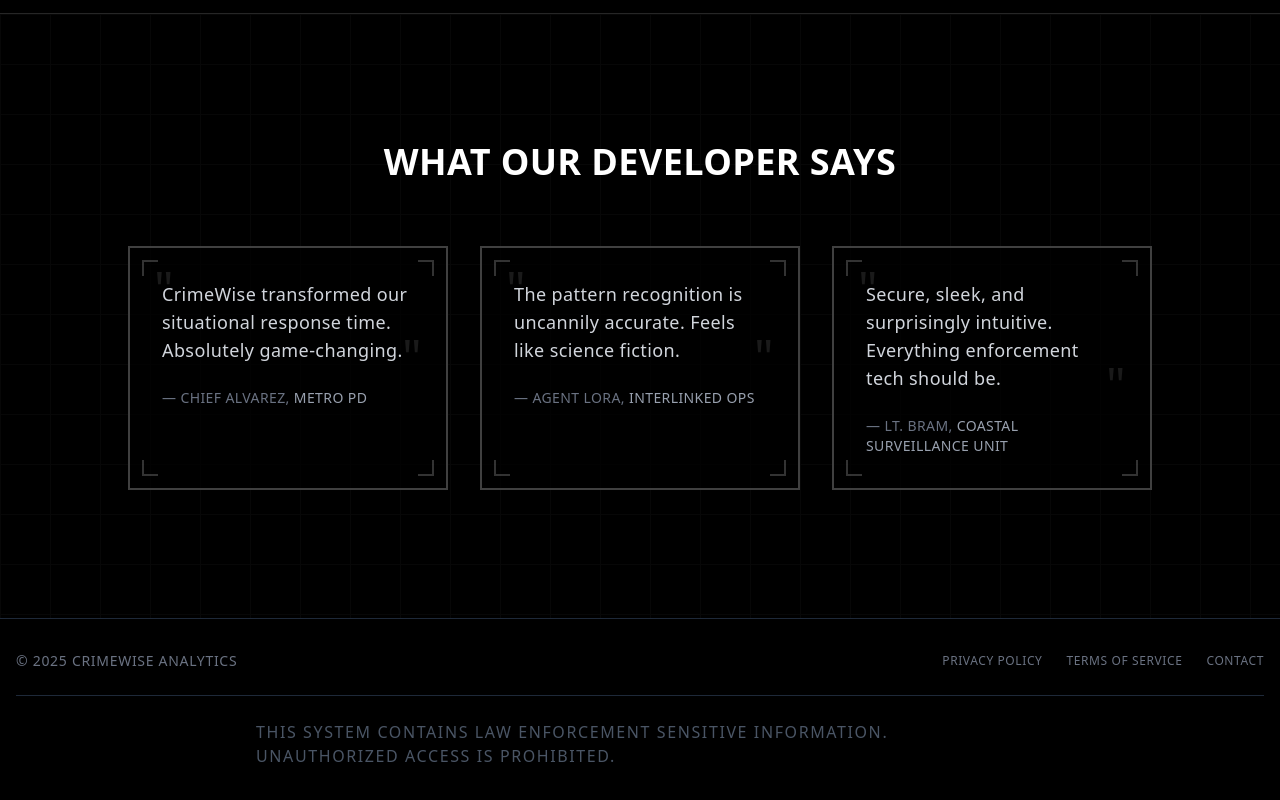
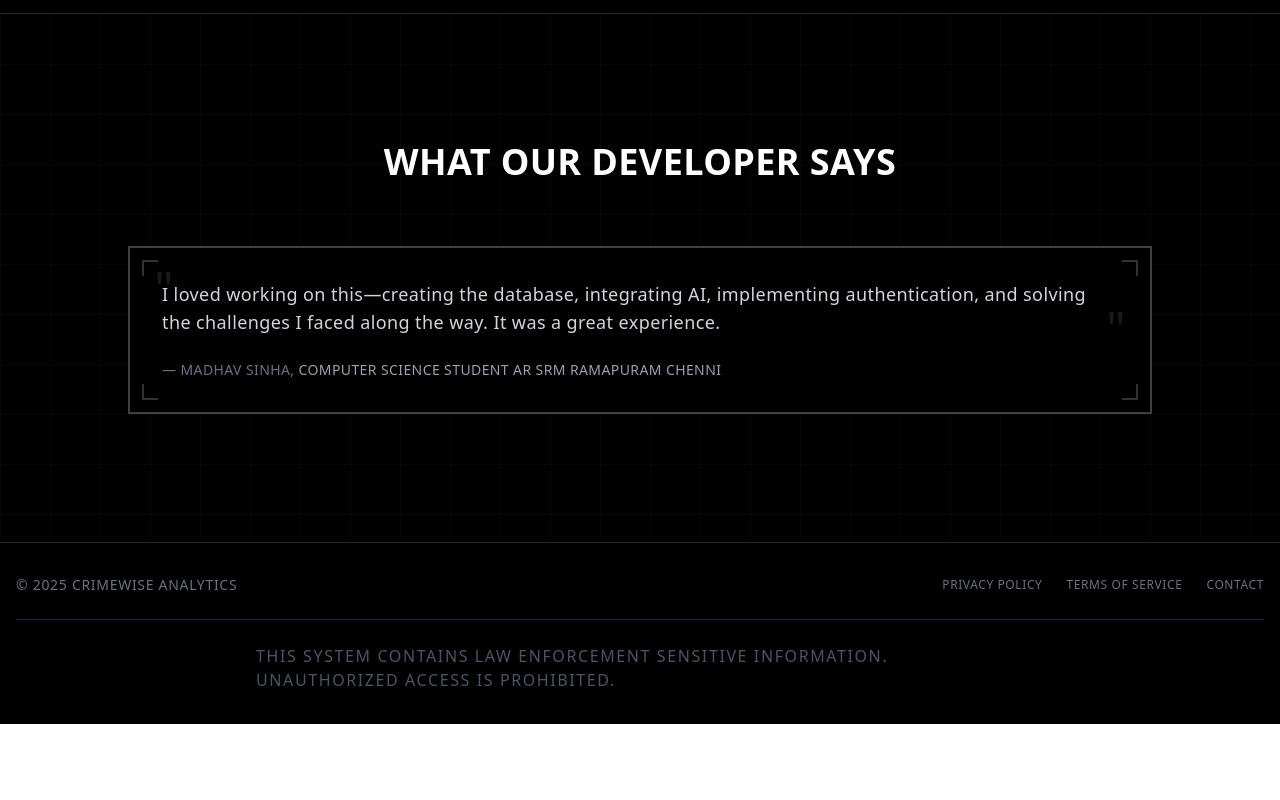
Before and after one commit to MadhavSinha007/CrimeFile, a React (Vite) app: page / in a window 1280 px wide. Shown: the part 2705-3505 px from the top of the page. After the commit the page ends 3429 px from the top, so only its background shows below. Built offline with nearby package versions, Linux system fonts and the light colour scheme.

Commit message:
updated testimonial section

```diff
--- a/src/pages/Home.jsx
+++ b/src/pages/Home.jsx
@@ -485,22 +485,12 @@ export default function Home() {
             What our developer says
           </motion.h2>
 
-          <div className="grid grid-cols-1 md:grid-cols-3 gap-8">
+          <div className="grid grid-cols-1 gap-8">
             {[
               {
-                quote: 'CrimeWise transformed our situational response time. Absolutely game-changing.',
-                name: 'Chief Alvarez',
-                org: 'Metro PD',
-              },
-              {
-                quote: 'The pattern recognition is uncannily accurate. Feels like science fiction.',
-                name: 'Agent Lora',
-                org: 'Interlinked Ops',
-              },
-              {
-                quote: 'Secure, sleek, and surprisingly intuitive. Everything enforcement tech should be.',
-                name: 'Lt. Bram',
-                org: 'Coastal Surveillance Unit',
+                quote: 'I loved working on this—creating the database, integrating AI, implementing authentication, and solving the challenges I faced along the way. It was a great experience.',
+                name: 'Madhav Sinha',
+            org: 'Computer Science Student ar SRM RAMAPURAM CHENNI',
               },
             ].map((t, i) => (
               <motion.div
```
